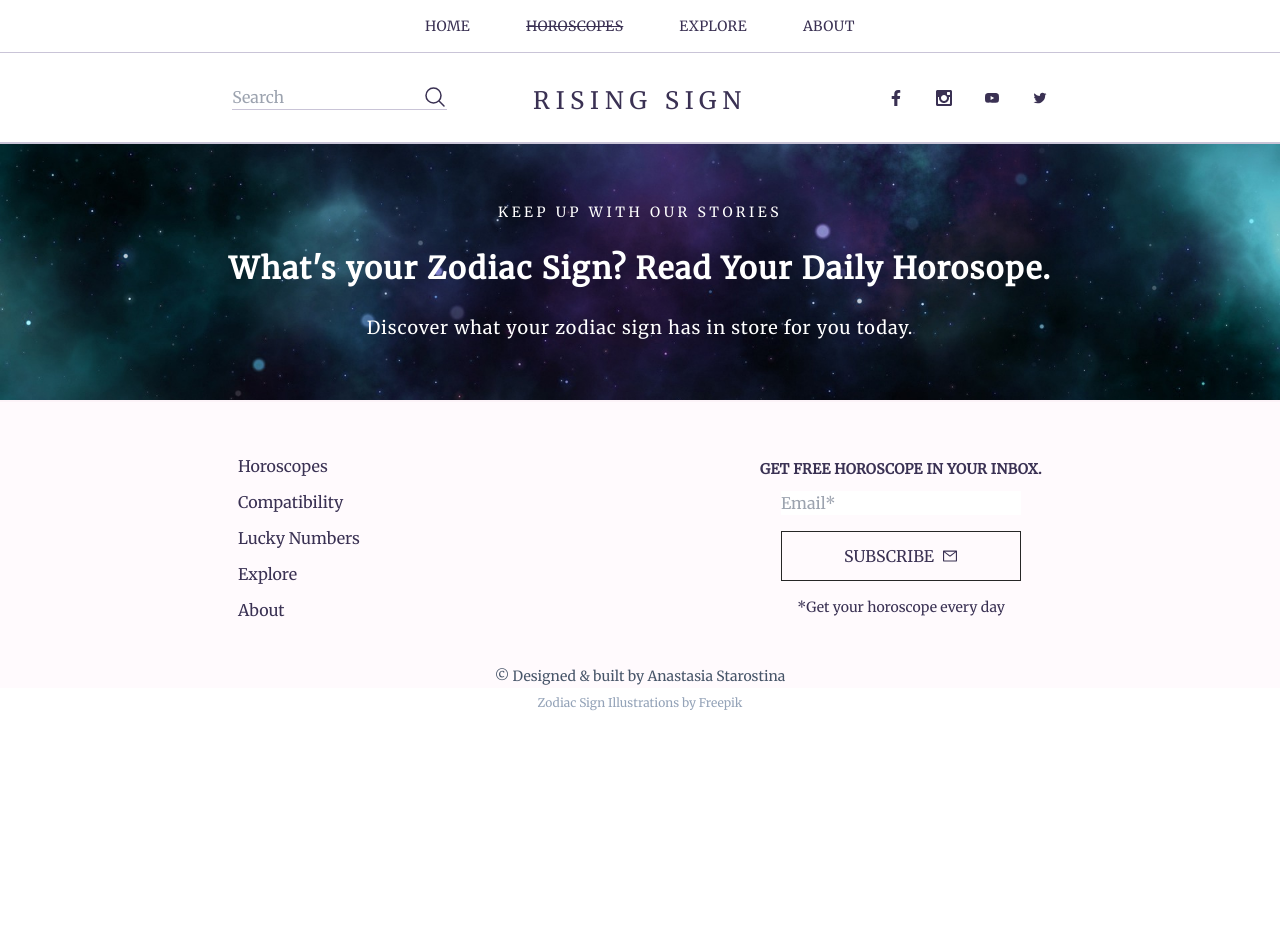
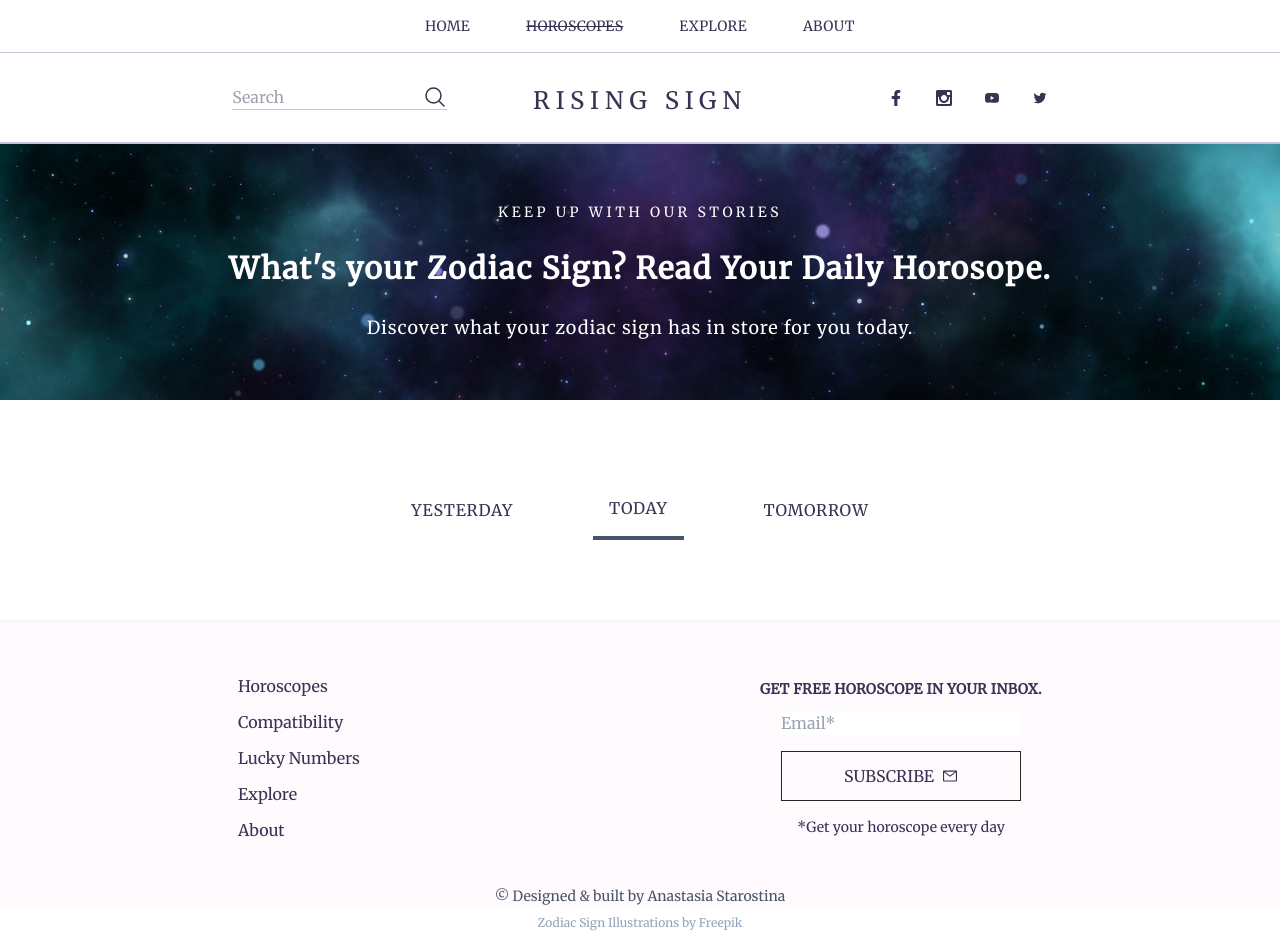
Before and after one commit to anastasia-starostina/the_rising_sign_app, a React (Vite) app: page /horoscopes in a window 1280 px wide. Before the commit the page ends 800 px from the top, so only its background shows below. Built offline with nearby package versions, Linux system fonts and the light colour scheme.

Commit message:
add layout with navbar and footer to about, explore and horoscope pages

```diff
--- a/src/components/Footer.tsx
+++ b/src/components/Footer.tsx
@@ -1,3 +1,4 @@
+import { Link } from 'react-router-dom';
 import SubscribeForm from './SubscribeForm';
 
 function Footer() {
@@ -5,11 +6,18 @@ function Footer() {
     <footer className=" mt-auto flex flex-col items-center h-72 justify-center bottom-0 w-[100%] bg-[#fffafd] text-center border-solid border-t-[2px] border-[#fcf3f8]">
       <div className="mt-20 grid grid-cols-1 gap-x-2 md:grid-cols-2 lg:gap-x-60 ">
         <div className="flex flex-col invisible gap-y-3 text-left md:visible">
-          <h3>Horoscopes</h3>
+          <Link to="/horoscopes" className="hover:text-indigo-600">
+            {' '}
+            <h3>Horoscopes</h3>
+          </Link>
           <h3>Compatibility</h3>
           <h3>Lucky Numbers</h3>
-          <h3>Explore</h3>
-          <h3>About</h3>
+          <Link to="/explore" className="hover:text-indigo-600">
+            <h3>Explore</h3>
+          </Link>
+          <Link to="/about" className="hover:text-indigo-600">
+            <h3>About</h3>
+          </Link>
         </div>
         <SubscribeForm />
       </div>
--- a/src/pages/Horoscopes.tsx
+++ b/src/pages/Horoscopes.tsx
@@ -1,12 +1,17 @@
-import Footer from "../components/Footer";
-import Header from "../components/Header";
+import Footer from '../components/Footer';
+import Header from '../components/Header';
 
 function Horoscopes() {
   return (
-   ( <div>
+    <div>
       <Header />
+      <div className="my-20 flex flex-col justify-center items-center gap-y-8 gap-x-20 md:flex-row tracking-wider">
+        <h1 className="duration-200 hover:text-indigo-600">YESTERDAY</h1>
+        <h1 className=" p-4 border-b-4 border-solid border-slate-600 duration-200 hover:text-indigo-600">TODAY</h1>
+        <h1 className="duration-200 hover:text-indigo-600">TOMORROW</h1>
+      </div>
       <Footer />
-    </div>)
+    </div>
   );
 }
 export default Horoscopes;
```
